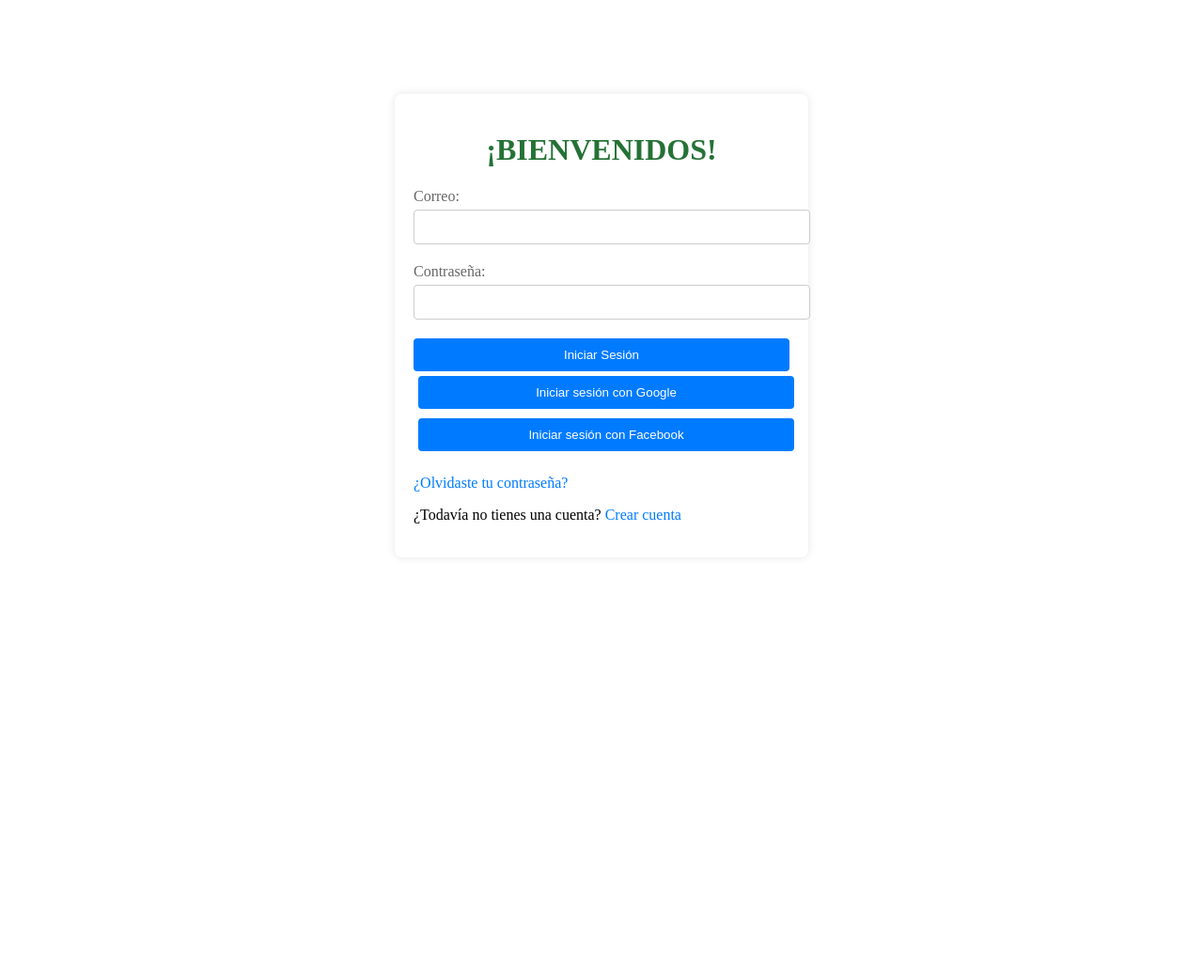
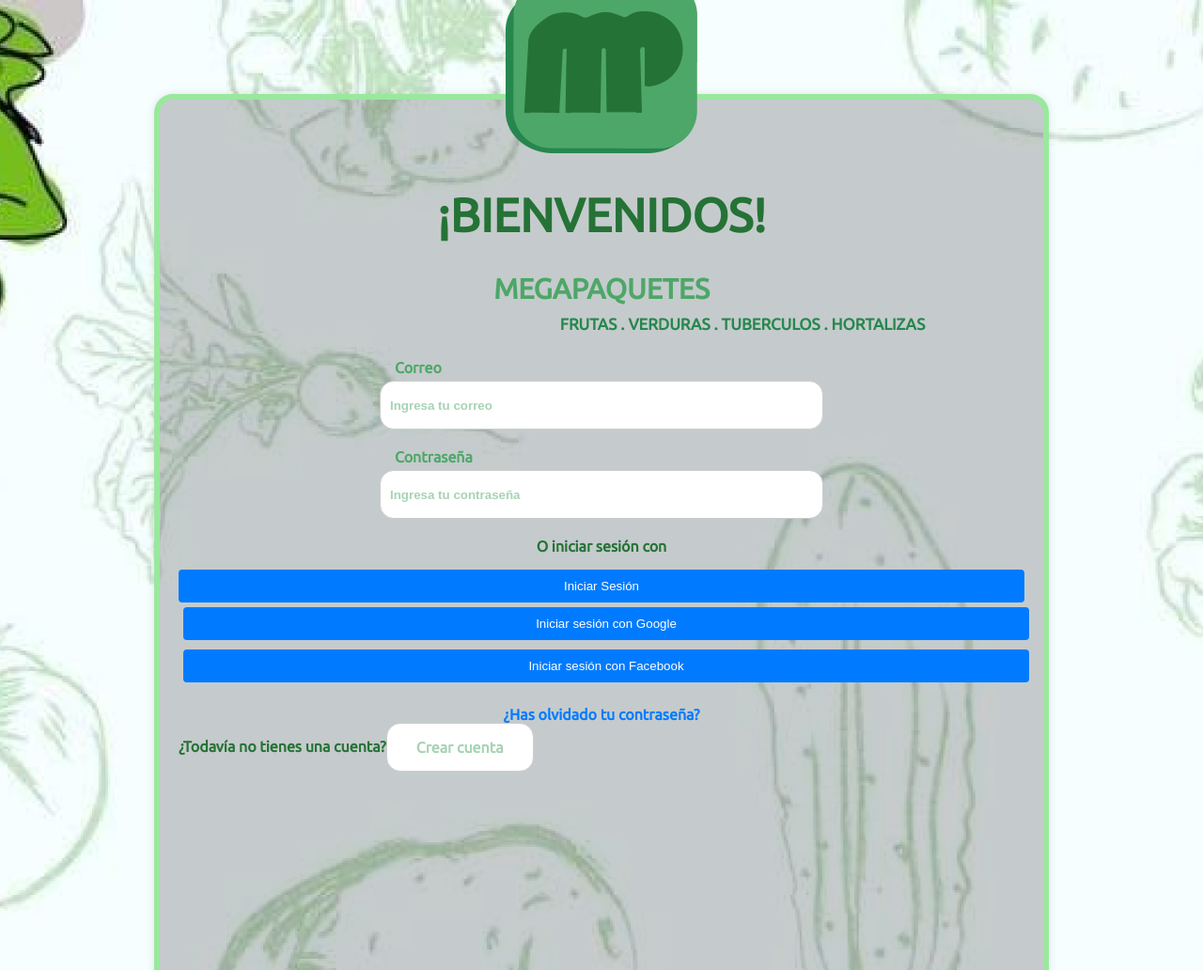
Before and after one commit to estebangt1029/pruebas, a plain HTML site: page registrarse/registrarse.html in a window 1280 px wide. Shown: the top 1032 px of the page at 94% size. Before the commit the page ends 800 px from the top, so only its background shows below. Drawn offline with Linux system fonts and the light colour scheme; a web font is replaced by a local one.

Commit message:
siguiente parte

```diff
--- a/registrarse/registrarse.css
+++ b/registrarse/registrarse.css
@@ -1,27 +1,66 @@
 @font-face {
     font-family: 'MiFuente';
-    src: url('Ubuntu-Regular.ttf') format('truetype');
+    src: url('../registrarse/Ubuntu-Regular.ttf') format('truetype');
 }
 
 body {
     margin: 0;
     padding: 0;
-    background: url('registrarse\fondo.jpg') no-repeat;
+    background: url('../registrarse/fondo.jpg') no-repeat;
     font-family: 'MiFuente';
 }
 
+.logo {
+    text-align: center;
+    position: relative;
+    margin-top: -150px;
+}
+
 .container {
-    max-width: 400px;
+    max-width: 900px;
+    min-height: 900px;
     margin: 100px auto;
     background-color: #fff;
-    border-radius: 8px;
+    border-radius: 20px;
     padding: 20px;
     box-shadow: 0 0 10px rgba(0, 0, 0, 0.1);
+    background-color: rgba(0, 0, 0, 0.2);
+    border: #99E89D solid 6px;
 }
 
 h1 {
     text-align: center;
     color: #257236;
+    font-weight: bold;
+    font-size: 50px;
+}
+
+h3 {
+    text-align: center;
+    color: #4DA768;
+    font-weight: bold;
+    font-size: 30px;
+}
+
+h5 {
+    text-align: center;
+    color: #26874E;
+    font-weight: bold;
+    font-size: 17px;
+    margin-left: 300px;
+    margin-top: -20px;
+}
+
+p {
+    text-align: center;
+    color: #257236;
+    font-weight: bold;
+}
+
+.recuperar-contenedor {
+    text-align: center;
+    color: #FFFFFF;
+    font-weight: bold;
 }
 
 .form-group {
@@ -31,15 +70,43 @@ h1 {
 label {
     display: block;
     margin-bottom: 5px;
-    color: #666;
+    color: #4DA768;
+    font-weight: bold;
+    text-align: start;
+    margin-left: 230px;
+}
+
+.form-group {
+    text-align: center;
 }
 
 input[type="email"],
 input[type="password"] {
-    width: 100%;
+    width: 50%;
+    height: 30px;
     padding: 10px;
     border: 1px solid #ccc;
-    border-radius: 4px;
+    border-radius: 15px;
+}
+
+input[type="email"]::placeholder,
+input[type="password"]::placeholder {
+    color: rgba(77, 167, 104, 0.5);
+    font-weight: bold;
+}
+
+
+input[type="email"]:focus,
+input[type="password"]:focus {
+    outline: none;
+}
+
+input:hover {
+    border: 2px solid #26874E;
+}
+
+input:active {
+    border: 2px solid #006633;
 }
 
 button {
@@ -77,3 +144,40 @@ a {
 a:hover {
     text-decoration: underline;
 }
+
+.crear-cuenta-contenedor {
+    display: flex;
+
+}
+
+.boton-con-fondo {
+    background-color: #FFFFFF;
+    color: rgba(77, 167, 104, 0.5);
+    text-decoration: none;
+    border-radius: 15px;
+    font-weight: bold;
+    font-size: 16px;
+    cursor: pointer;
+    width: 15%;
+    height:30px;
+    padding: 10px;
+    text-align: center;
+    border: 1px solid #ccc;
+    line-height: 30px;
+}
+
+.boton-con-fondo:hover {
+    background-image: linear-gradient(to right, #99E89D, #4DA768);
+    color: rgba(255, 255, 255, 0.5);
+}
+
+.boton-con-fondo:active {
+    background-image: linear-gradient(to right, #3BC975, #006633);
+    color: rgba(255, 255, 255, 0.5);
+}
+
+.contenedor {
+    max-width: 100%; /* Ancho del contenedor */
+    height: 500px; /* Altura del contenedor */
+    background-color: #99E89D;
+}
--- a/registrarse/registrarse.html
+++ b/registrarse/registrarse.html
@@ -8,24 +8,47 @@
 </head>
 <body>
     <div class="container">
+        <div class="logo">
+            <img src="../registrarse/logo.png" alt="Logo">
+        </div>
+        <div class="titulo-contenedor">
             <h1>¡BIENVENIDOS!</h1>
+        </div>
+        <div class="subtitulo-contenedor">
+            <h3><strong>MEGAPAQUETES</strong></h3>
+        </div>
+        <div class="parrafo-contenedor">
+            <h5>FRUTAS   .    VERDURAS   .   TUBERCULOS   .   HORTALIZAS</h5>
+        </div>
+        <div class="formulario-contenedor">
             <form action="#" method="POST">
                 <div class="form-group">
-                <label for="email">Correo:</label>
-                <input type="email" id="email" name="email" required>
+                    <label for="email">Correo</label>
+                    <input type="email" id="email" name="email" placeholder="Ingresa tu correo"  required>
                 </div>
                 <div class="form-group">
-                <label for="password">Contraseña:</label>
-                <input type="password" id="password" name="password" required>
+                    <label for="password">Contraseña</label>
+                    <input type="password" id="password" name="password" placeholder="Ingresa tu contraseña" required>
+                </div>
+                <div class="parrafo1-contenedor">
+                    <p>O iniciar sesión con</p>
                 </div>
                 <button type="submit">Iniciar Sesión</button>
             </form>
+        </div>
+        <div class="social-contenedor">
             <div class="social-login">
                 <button type="button">Iniciar sesión con Google</button>
                 <button type="button">Iniciar sesión con Facebook</button>
             </div>
-        <a href="#">¿Olvidaste tu contraseña?</a>
-        <p>¿Todavía no tienes una cuenta? <a href="#">Crear cuenta</a></p>
         </div>
+        <div class="recuperar-contenedor">
+            <a href="#">¿Has olvidado tu contraseña?</a>
+        </div>
+        <div class="crear-cuenta-contenedor">
+            <p>¿Todavía no tienes una cuenta? <div class="boton-con-fondo">Crear cuenta</div></p>
+        </div>
+    </div>
+    <div class="contenedor"></div>
 </body>
 </html>
```
Also changed, not shown: menu_de_navegacion.css (+7 -7 lines), menu_de_navegacion.html (+7 -7 lines), logo.svg (renamed from Group 100.svg), registrarse/Ubuntu-Regular.ttf (added), registrarse/logo.png (added), registrarse/logo.svg (renamed from registrarse/Group 100.svg). Lines whose indentation alone changed are shown as unchanged.
